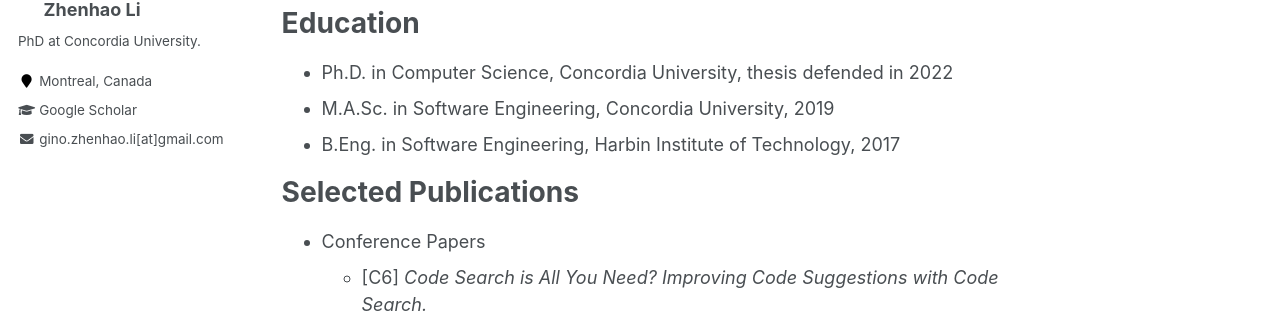
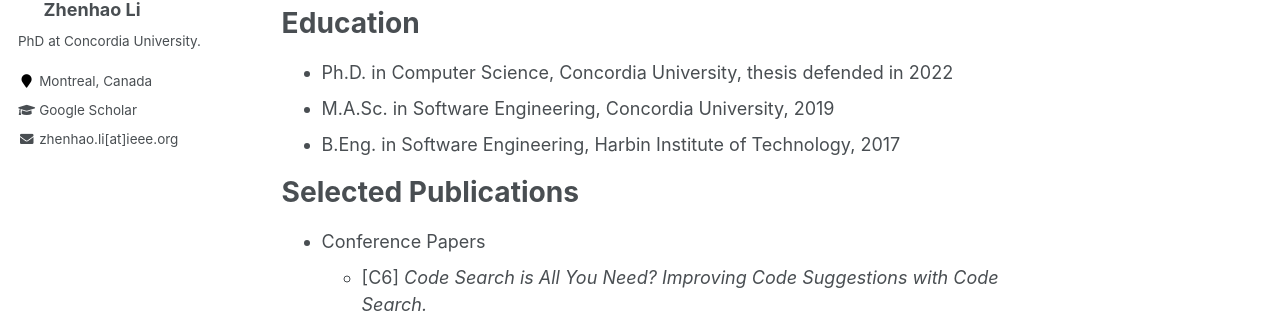
Before and after one commit to ginolzh/ginolzh.github.io, a Jekyll site: the page built from _pages/about.md, in a window 1280 px wide. Shown: the part 304-626 px from the top of the page. Built offline with Jekyll 4.4.1, drawn with Linux system fonts in a browser that asks for light colours.

Commit message:
Update ui-text.yml

```diff
--- a/_data/ui-text.yml
+++ b/_data/ui-text.yml
@@ -25,7 +25,7 @@
   feed_label                 : "Feed"
   powered_by                 : "Powered by"
   website_label              : "Website"
-  email_label                : "gino.zhenhao.li[at]gmail.com"
+  email_label                : "zhenhao.li[at]ieee.org"
   recent_posts               : "Recent Posts"
   undefined_wpm              : "Undefined parameter words_per_minute at _config.yml"
   comment_form_info          : "Your email address will not be published. Required fields are marked"
```
